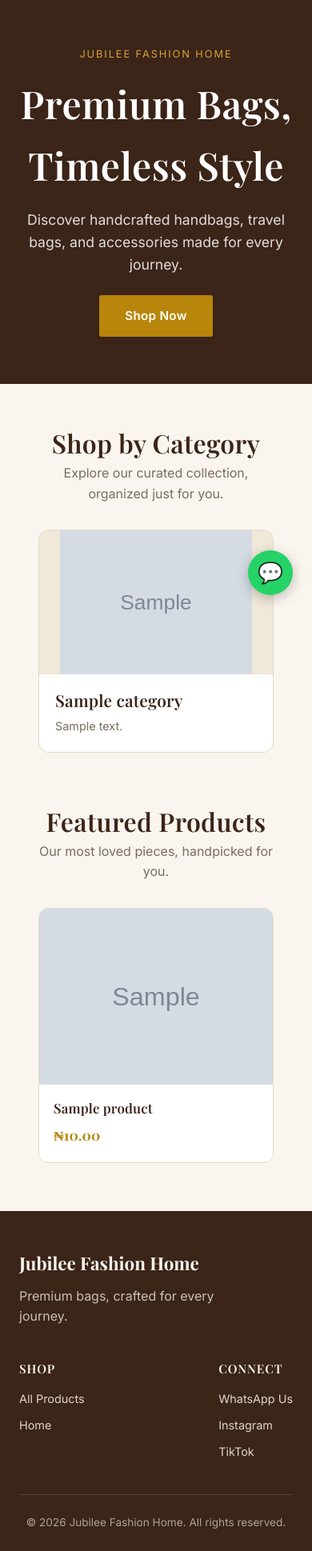
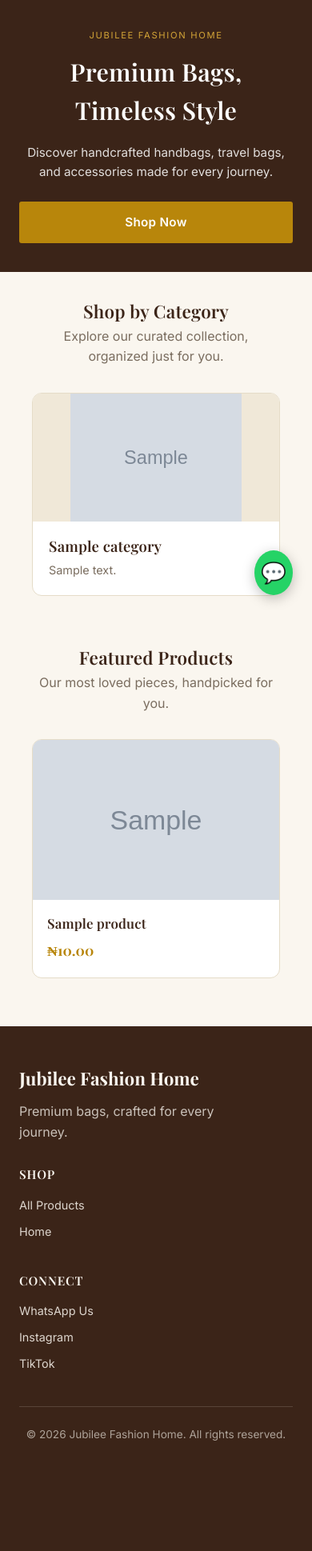
Before and after one commit to sammyfx01/bagstore-ecommerce, a Django app: page / in a window 390 px wide. Shown: the part 76-2015 px from the top of the page at 80% size. After the commit the page ends 1877 px from the top, so only its background shows below. Run offline with Django 5.2, Linux system fonts and the light colour scheme; tables that the repository leaves empty hold one stand-in row (values such as "Sample post"); grey boxes marked "Sample" are stand-in pictures; parts of the project's set-up code (start-up, migrations or seed data) failed here and were passed over.

Commit message:
Add mobile/tablet/laptop responsive styles

```diff
--- a/static/css/main.css
+++ b/static/css/main.css
@@ -843,3 +843,166 @@ button:disabled {
 .review-comment {
   color: var(--text-dark);
 }
+/* ===== Responsive: Tablet/Laptop (≤ 960px) ===== */
+@media (max-width: 960px) {
+  main {
+    padding: 0 20px;
+  }
+
+  .hero {
+    height: 400px;
+  }
+
+  .hero-content h1 {
+    font-size: 2.4rem;
+  }
+
+  .shop-layout {
+    grid-template-columns: 200px 1fr;
+    gap: 24px;
+  }
+
+  .checkout-layout {
+    grid-template-columns: 1fr 280px;
+    gap: 24px;
+  }
+
+  .product-detail-page {
+    gap: 28px;
+  }
+
+  .cart-page {
+    grid-template-columns: 1fr 280px;
+    gap: 24px;
+  }
+
+  .footer-top {
+    gap: 28px;
+  }
+}
+
+/* ===== Responsive: Mobile/Tablet portrait (≤ 768px) ===== */
+@media (max-width: 768px) {
+  .shop-layout {
+    grid-template-columns: 1fr;
+  }
+
+  .checkout-layout {
+    grid-template-columns: 1fr;
+  }
+
+  .cart-page {
+    grid-template-columns: 1fr;
+  }
+
+  .product-detail-page {
+    grid-template-columns: 1fr;
+  }
+
+  .footer-top {
+    flex-direction: column;
+    gap: 28px;
+  }
+}
+
+/* ===== Responsive: Mobile (≤ 640px) ===== */
+@media (max-width: 640px) {
+  h1 { font-size: 1.9rem; }
+  h2 { font-size: 1.4rem; }
+  h3 { font-size: 1.15rem; }
+
+  main {
+    padding: 0 16px;
+  }
+
+  .hero {
+    height: 340px;
+    margin: 0 calc(-50vw + 50%) 32px;
+  }
+
+  .hero-content h1 {
+    font-size: 1.9rem;
+  }
+
+  .hero-content p {
+    font-size: 0.95rem;
+  }
+
+  .hero-eyebrow {
+    font-size: 0.7rem;
+  }
+
+  .category-grid,
+  .feature-grid,
+  .product-grid,
+  .menu-items-grid {
+    grid-template-columns: 1fr;
+    gap: 16px;
+  }
+
+  .category-card-media {
+    height: 160px;
+  }
+
+  .product-card img {
+    height: 200px;
+  }
+
+  .product-detail-main-img {
+    height: 300px;
+  }
+
+  .product-detail-thumbs img {
+    width: 56px;
+    height: 56px;
+  }
+
+  .content-card {
+    padding: 24px 20px;
+    max-width: 100%;
+  }
+
+  .auth-card {
+    padding: 28px 22px;
+    max-width: 100%;
+  }
+
+  .cart-item {
+    grid-template-columns: 60px 1fr;
+    grid-template-areas:
+      "img info"
+      "qty qty"
+      "subtotal remove";
+    gap: 10px;
+  }
+
+  .cart-item-qty,
+  .cart-item-subtotal,
+  .cart-item form {
+    grid-area: unset;
+  }
+
+  .checkout-item {
+    flex-direction: column;
+    align-items: flex-start;
+    gap: 2px;
+  }
+
+  .address-select {
+    font-size: 0.9rem;
+  }
+
+  .btn-gold,
+  .btn-outline,
+  form button[type="submit"] {
+    width: 100%;
+    text-align: center;
+  }
+
+  .footer-nav,
+  .footer-section {
+    width: 100%;
+  }
+
+  .whatsapp-float {
+    width: 48px;
```
